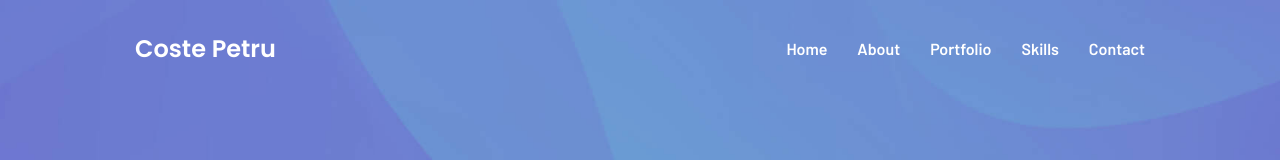
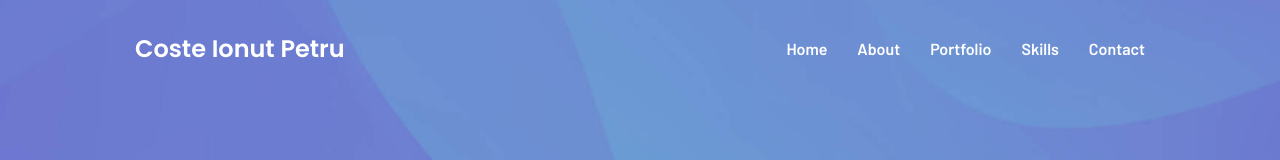
Before and after one commit to ionutpetru4046/Portofolio-2024, a plain HTML site: page index.html in a window 1280 px wide. Shown: the top 160 px of the page. Drawn offline with nearby package versions, Linux system fonts and the light colour scheme; a script that the page names is missing.

Commit message:
Update index.html
changed named logo again

```diff
--- a/index.html
+++ b/index.html
@@ -37,7 +37,7 @@
     <div class="container">
 
       <a href="#">
-        <h1 class="logo">Coste Petru</h1>
+        <h1 class="logo">Coste Ionut Petru</h1>
       </a>
 
       <button class="nav-toggle-btn" aria-label="Toggle Menu" data-nav-toggle-btn>
```
